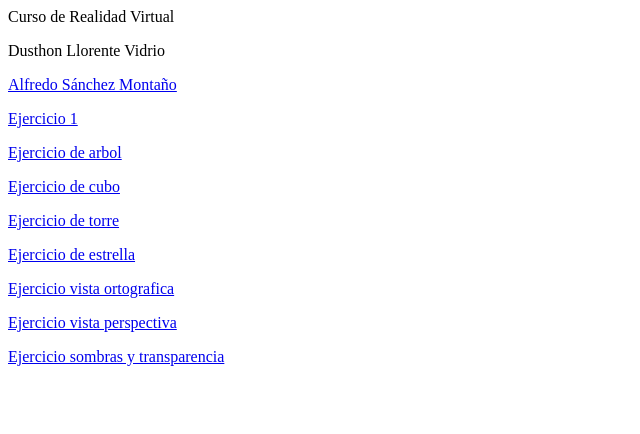
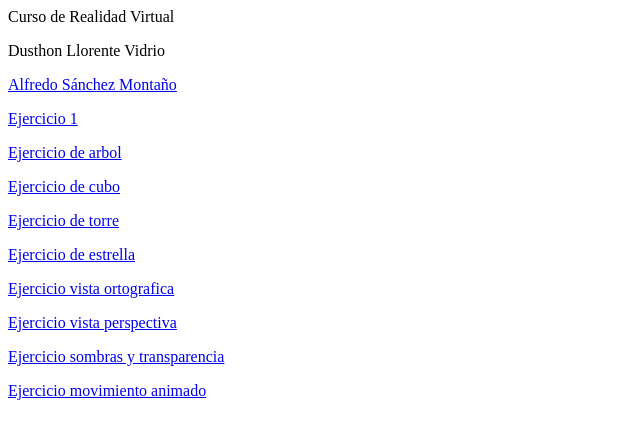
Before and after one commit to Muunzoon/Muunzoon.github.io, a plain HTML site: page rv/index.html in a window 1280 px wide. Shown: the whole page, without its empty margins (0-640 px from the left). Drawn offline with Linux system fonts and the light colour scheme.

Commit message:
Update index.html

```diff
--- a/rv/index.html
+++ b/rv/index.html
@@ -29,5 +29,8 @@ Curso de Realidad Virtual</p>
 <p>
   <a href="https://alfredosm.github.io/rv/tableroluces.html">Ejercicio sombras y transparencia</a>
 </p>
+<p>
+  <a href="https://muunzoon.github.io/rv/movimientouno.html">Ejercicio movimiento animado</a>
+</p>
   </body>
 </html>
```
